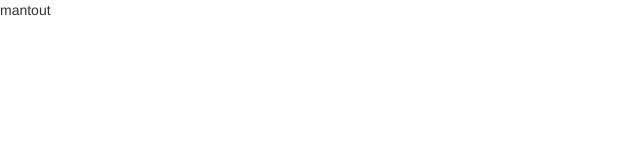
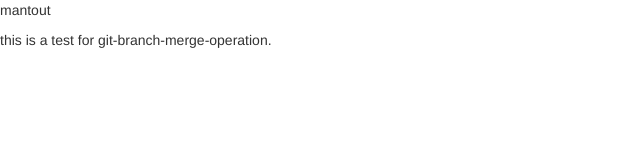
Before and after one commit to mantout/mantout.github.io, a plain HTML site: page index.html in a window 1280 px wide. Shown: the whole page, without its empty margins (0-640 px from the left). Drawn offline with nearby package versions, Linux system fonts and the light colour scheme.

Commit message:
this is a test for git-branch-merge-operation.

```diff
--- a/index.html
+++ b/index.html
@@ -10,6 +10,7 @@
 <body>
   <div id="main" width="80%">
     <p class="title">mantout</p>
+	<p>this is a test for git-branch-merge-operation.</p>
   </div>
 </body>
 </html>
```
